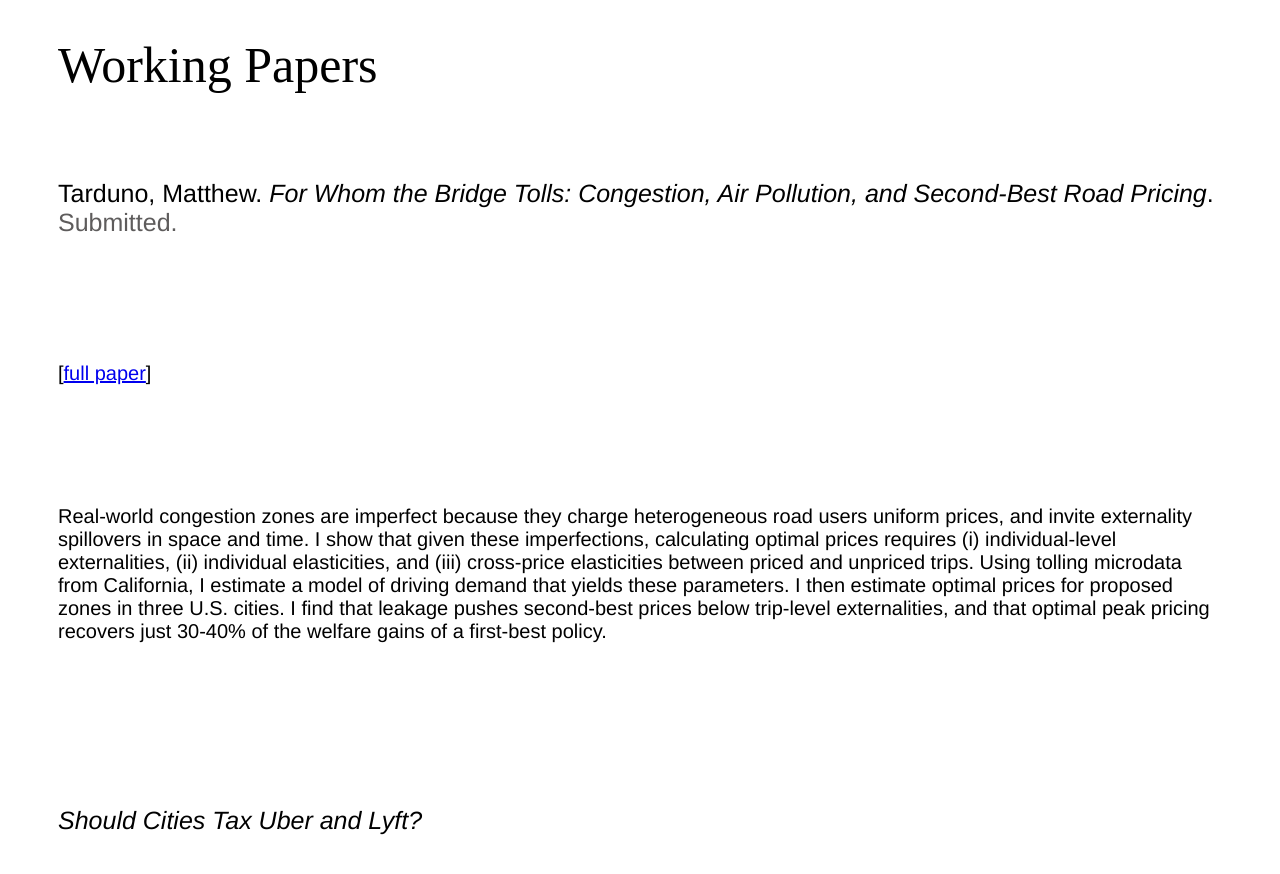
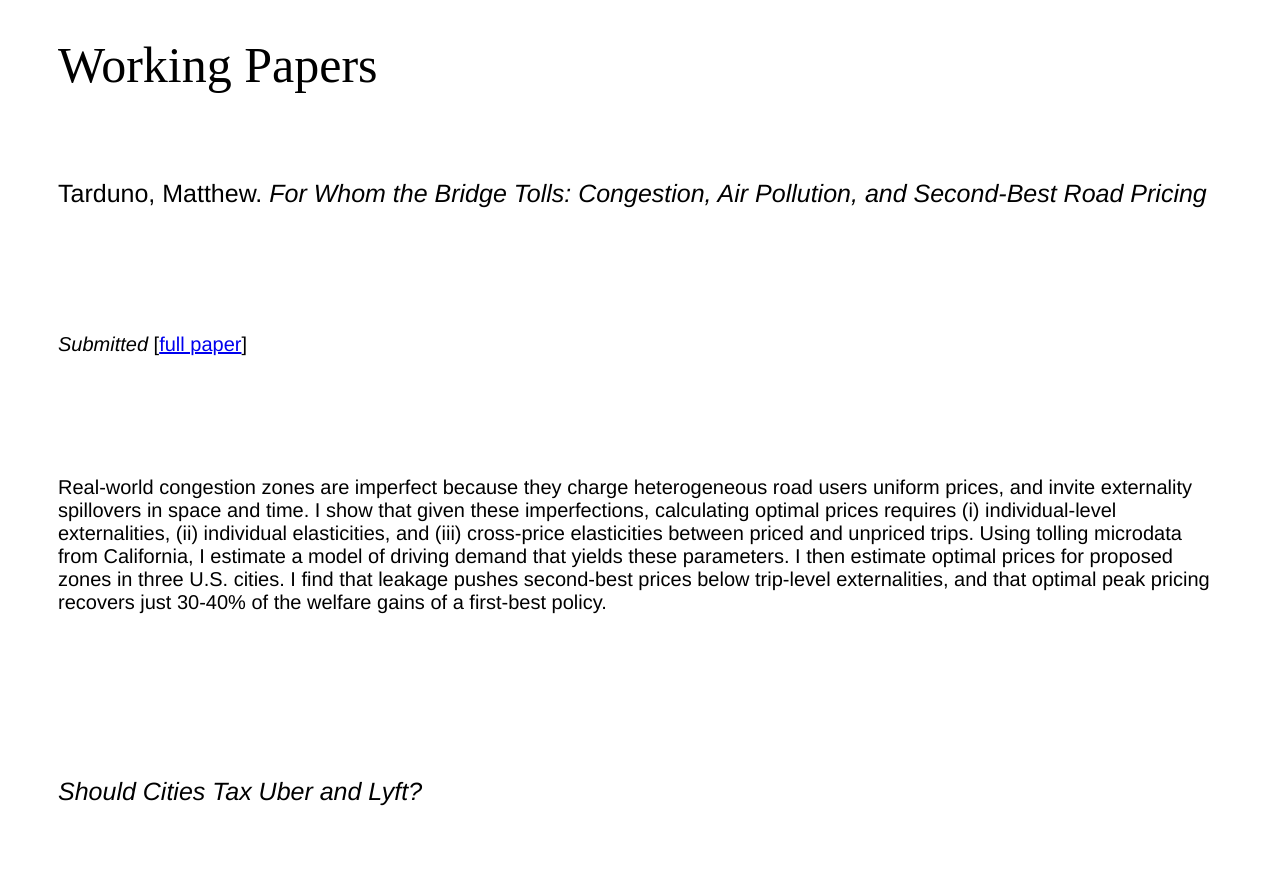
Before and after one commit to Matt-Tarduno/Matt-Tarduno.github.io, a Jekyll site: the page research_mobile/index.html, which Jekyll copies as it is, in a window 1280 px wide and 900 px high. Shown: the top 874 px of the window. Built offline with Jekyll 4.4.1, drawn with Linux system fonts in a browser that asks for light colours.

Commit message:
Update index.html

```diff
--- a/research_mobile/index.html
+++ b/research_mobile/index.html
@@ -7,8 +7,8 @@
 <div class="blurb">
 	<p style="font-size:50px;  font-family:'Didot'; font-weight: 300; padding-left: 40px; padding-bottom: 10px; margin: 10px">Working Papers</p>
 
-	<p style="font-size:25px; font-family: 'Helvetica', 'Arial', 'Sans-Serif'; font-weight: 300; padding: 50px" >Tarduno, Matthew. <em>For Whom the Bridge Tolls: Congestion, Air Pollution, and Second-Best Road Pricing</em>.<br><span style="color: #5e5c5c"> Submitted.</span>
-	<p style="font-size:20px; font-family: 'Helvetica', 'Arial', 'Sans-Serif'; font-weight: 300; padding: 50px" >[<a href="https://matt-tarduno.github.io/jmp/" target="_blank">full paper</a>]
+	<p style="font-size:25px; font-family: 'Helvetica', 'Arial', 'Sans-Serif'; font-weight: 300; padding: 50px" >Tarduno, Matthew. <em>For Whom the Bridge Tolls: Congestion, Air Pollution, and Second-Best Road Pricing</em>
+	<p style="font-size:20px; font-family: 'Helvetica', 'Arial', 'Sans-Serif'; font-weight: 300; padding: 50px" > <em>Submitted</em> [<a href="https://matt-tarduno.github.io/jmp/" target="_blank">full paper</a>]
 	<p style="font-size:20px; font-family: 'Helvetica', 'Arial', 'Sans-Serif'; font-weight: 300; padding: 50px" > Real-world congestion zones are imperfect because they charge heterogeneous road users
 uniform prices, and invite externality spillovers in space and time. I show that given these imperfections, calculating optimal prices requires (i) individual-level externalities, (ii) individual elasticities, and (iii) cross-price elasticities between priced and unpriced trips. Using
 tolling microdata from California, I estimate a model of driving demand that yields these parameters. I then estimate optimal prices for proposed zones in three U.S. cities. I find that leakage pushes second-best prices below trip-level externalities, and that optimal peak pricing recovers just 30-40% of the welfare gains of a first-best policy.</p>
```
